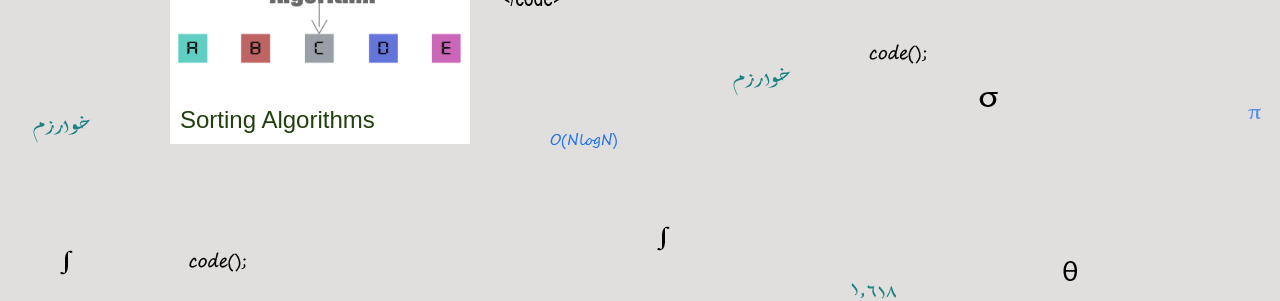
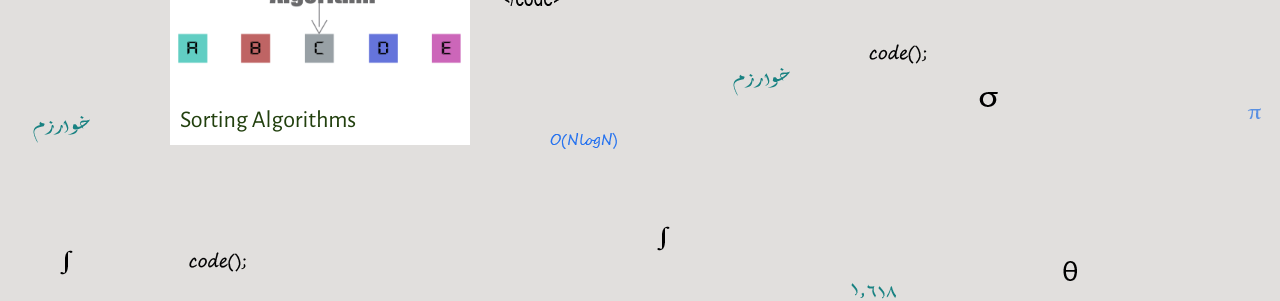
Before and after one commit to vindar42/khwarizm2, a Jekyll site: the page built from algorithm.html, in a window 1280 px wide. Shown: the part 194-495 px from the top of the page. Built offline with Jekyll 4.4.1, drawn with Linux system fonts in a browser that asks for light colours; nearby versions of some CDN libraries.

Commit message:
Update default.html

```diff
--- a/_layouts/default.html
+++ b/_layouts/default.html
@@ -2,10 +2,14 @@
 <html>
 <head>
   <title>khwarizm2</title>
-   <link rel = "stylesheet" type = "text/css" href="{{site.baseurl}}/css/main.css">
-  </head>
+  <link rel = "stylesheet" type = "text/css" href="{{site.baseurl}}/css/main.css">
+  <link href='https://fonts.googleapis.com/css?family=Alegreya+Sans' rel='stylesheet' type='text/css'>   <meta name="viewport" content="width=device-width,initial-scale=1">
+  <link href='https://fonts.googleapis.com/css?family=Inconsolata' rel='stylesheet' type='text/css'>
+  <script src="https://code.jquery.com/jquery-1.10.2.js"></script>
+
+</head>
 <body>
-   <div >
+  <div >
    <header>
     {% include header.html %}
    </header>
@@ -17,5 +21,5 @@
    <footer>
     {% include footer.html %}
    </footer>
-   </div>
- </body>
+  </div>
+</body>
```
